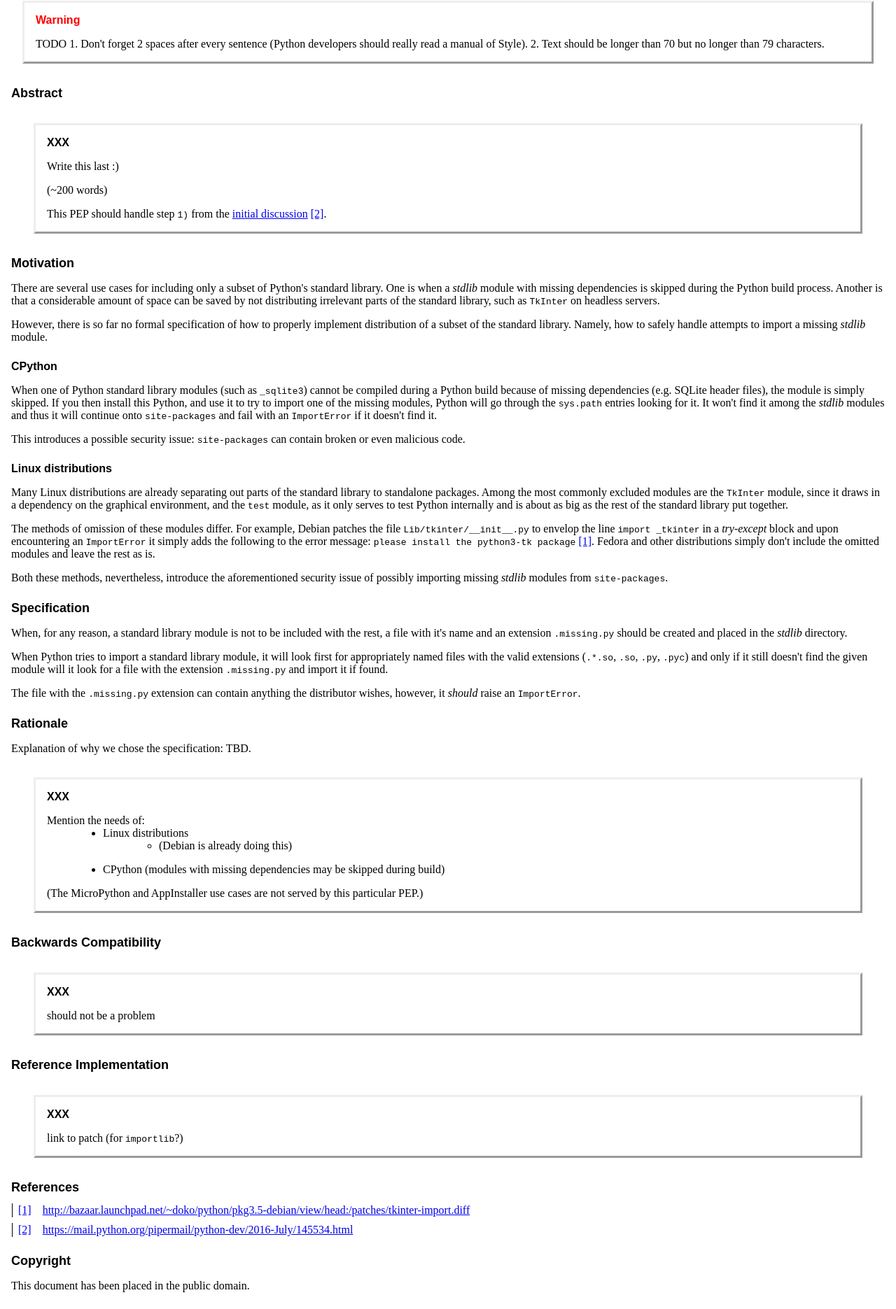
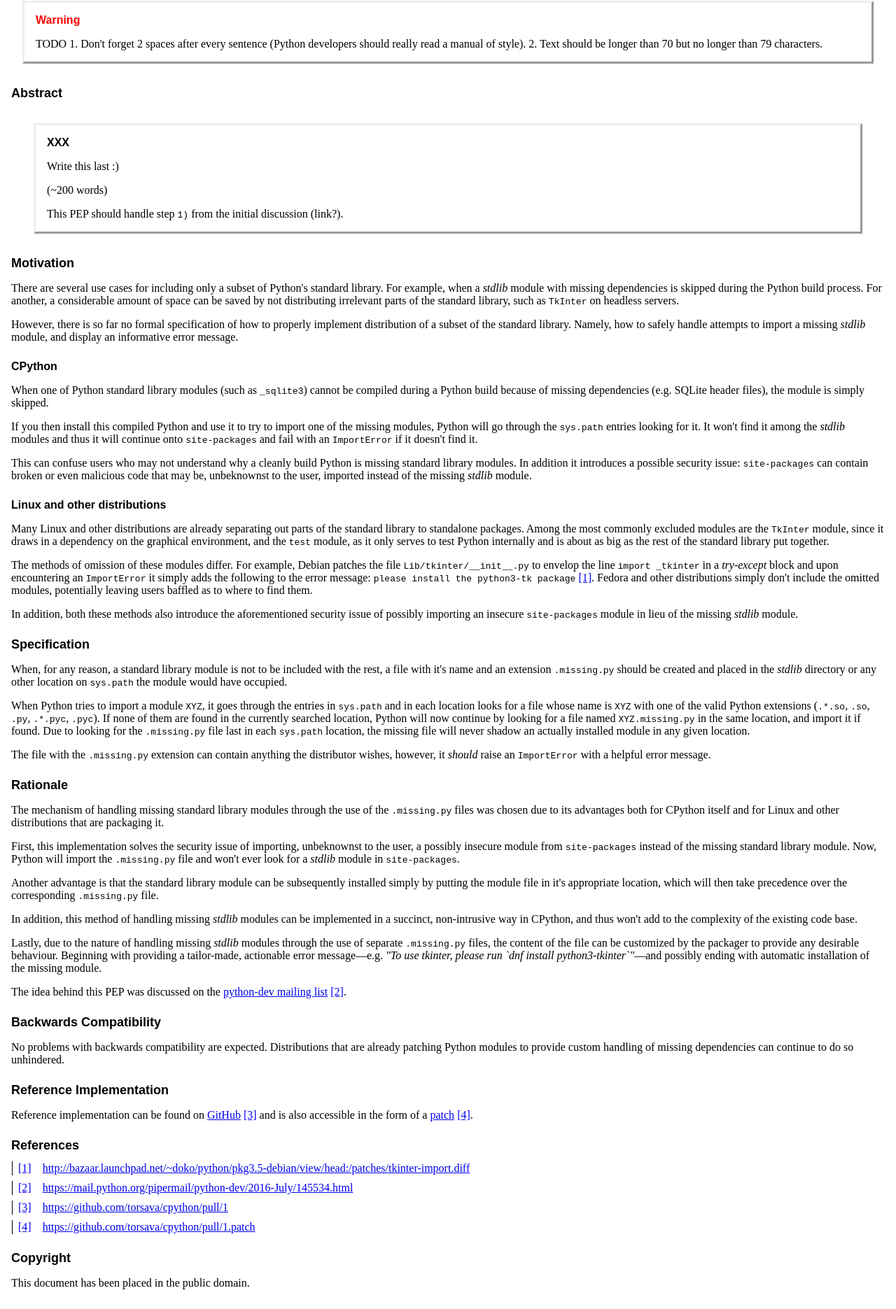
Before and after one commit to fedora-python/pep-drafts, a plain HTML site: page pep-A.html in a window 1280 px wide. Shown: the part 550-2421 px from the top of the page at 70% size. Drawn offline with Linux system fonts and the light colour scheme.

Commit message:
Render PEPs

```diff
--- a/pep-A.html
+++ b/pep-A.html
@@ -405,119 +405,108 @@ Petr Viktorin &lt;<a class="reference external" href="mailto:pviktori&#64;redhat
 <div class="contents topic" id="contents">
 <p class="topic-title first">Contents</p>
 <ul class="simple">
-<li><a class="reference internal" href="#abstract" id="id4">Abstract</a></li>
-<li><a class="reference internal" href="#motivation" id="id5">Motivation</a><ul>
-<li><a class="reference internal" href="#cpython" id="id6">CPython</a></li>
-<li><a class="reference internal" href="#linux-distributions" id="id7">Linux distributions</a></li>
+<li><a class="reference internal" href="#abstract" id="id8">Abstract</a></li>
+<li><a class="reference internal" href="#motivation" id="id9">Motivation</a><ul>
+<li><a class="reference internal" href="#cpython" id="id10">CPython</a></li>
+<li><a class="reference internal" href="#linux-and-other-distributions" id="id11">Linux and other distributions</a></li>
 </ul>
 </li>
-<li><a class="reference internal" href="#specification" id="id8">Specification</a></li>
-<li><a class="reference internal" href="#rationale" id="id9">Rationale</a></li>
-<li><a class="reference internal" href="#backwards-compatibility" id="id10">Backwards Compatibility</a></li>
-<li><a class="reference internal" href="#reference-implementation" id="id11">Reference Implementation</a></li>
-<li><a class="reference internal" href="#references" id="id12">References</a></li>
-<li><a class="reference internal" href="#copyright" id="id13">Copyright</a></li>
+<li><a class="reference internal" href="#specification" id="id12">Specification</a></li>
+<li><a class="reference internal" href="#rationale" id="id13">Rationale</a></li>
+<li><a class="reference internal" href="#backwards-compatibility" id="id14">Backwards Compatibility</a></li>
+<li><a class="reference internal" href="#reference-implementation" id="id15">Reference Implementation</a></li>
+<li><a class="reference internal" href="#references" id="id16">References</a></li>
+<li><a class="reference internal" href="#copyright" id="id17">Copyright</a></li>
 </ul>
 </div>
 <div class="warning">
 <p class="first admonition-title">Warning</p>
 <p class="last">TODO
-1. Don't forget 2 spaces after every sentence (Python developers should really read a manual of Style).
+1. Don't forget 2 spaces after every sentence (Python developers should really read a manual of style).
 2. Text should be longer than 70 but no longer than 79 characters.</p>
 </div>
 <div class="section" id="abstract">
-<h1><a class="toc-backref" href="#id4">Abstract</a></h1>
+<h1><a class="toc-backref" href="#id8">Abstract</a></h1>
 <div class="admonition">
 <p class="first admonition-title">XXX</p>
 <p>Write this last :)</p>
 <p>(~200 words)</p>
-<p class="last">This PEP should handle step <tt class="docutils literal">1)</tt> from the <a class="reference external" href="https://mail.python.org/pipermail/python-dev/2016-July/145534.html">initial discussion</a> <a class="footnote-reference" href="#id2" id="id3">[2]</a>.</p>
+<p class="last">This PEP should handle step <tt class="docutils literal">1)</tt> from the initial discussion (link?).</p>
 </div>
 </div>
 <div class="section" id="motivation">
-<h1><a class="toc-backref" href="#id5">Motivation</a></h1>
-<!-- The motivation is critical for PEPs that want to change the Python language. It should clearly explain why the existing language specification is inadequate to address the problem that the PEP solves. PEP submissions without sufficient motivation may be rejected outright. -->
-<p>There are several use cases for including only a subset of Python's standard library. One is when a <em>stdlib</em> module with missing dependencies is skipped during the Python build process. Another is that a considerable amount of space can be saved by not distributing irrelevant parts of the standard library, such as <tt class="docutils literal">TkInter</tt> on headless servers.</p>
-<p>However, there is so far no formal specification of how to properly implement distribution of a subset of the standard library. Namely, how to safely handle attempts to import a missing <em>stdlib</em> module.</p>
+<h1><a class="toc-backref" href="#id9">Motivation</a></h1>
+<!-- The motivation is critical for PEPs that want to change the Python language.  It should clearly explain why the existing language specification is inadequate to address the problem that the PEP solves.  PEP submissions without sufficient motivation may be rejected outright. -->
+<p>There are several use cases for including only a subset of Python's standard library.  For example, when a <em>stdlib</em> module with missing dependencies is skipped during the Python build process.  For another, a considerable amount of space can be saved by not distributing irrelevant parts of the standard library, such as <tt class="docutils literal">TkInter</tt> on headless servers.</p>
+<p>However, there is so far no formal specification of how to properly implement distribution of a subset of the standard library.  Namely, how to safely handle attempts to import a missing <em>stdlib</em> module, and display an informative error message.</p>
 <div class="section" id="cpython">
-<h2><a class="toc-backref" href="#id6">CPython</a></h2>
-<p>When one of Python standard library modules (such as <tt class="docutils literal">_sqlite3</tt>) cannot be compiled during a Python build because of missing dependencies (e.g. SQLite header files), the module is simply skipped. If you then install this Python, and use it to try to import one of the missing modules, Python will go through the <tt class="docutils literal">sys.path</tt> entries looking for it. It won't find it among the <em>stdlib</em> modules and thus it will continue onto <tt class="docutils literal"><span class="pre">site-packages</span></tt> and fail with an <tt class="docutils literal">ImportError</tt> if it doesn't find it.</p>
-<p>This introduces a possible security issue: <tt class="docutils literal"><span class="pre">site-packages</span></tt> can contain broken or even malicious code.</p>
+<h2><a class="toc-backref" href="#id10">CPython</a></h2>
+<p>When one of Python standard library modules (such as <tt class="docutils literal">_sqlite3</tt>) cannot be compiled during a Python build because of missing dependencies (e.g. SQLite header files), the module is simply skipped.</p>
+<p>If you then install this compiled Python and use it to try to import one of the missing modules, Python will go through the <tt class="docutils literal">sys.path</tt> entries looking for it.  It won't find it among the <em>stdlib</em> modules and thus it will continue onto <tt class="docutils literal"><span class="pre">site-packages</span></tt> and fail with an <tt class="docutils literal">ImportError</tt> if it doesn't find it.</p>
+<p>This can confuse users who may not understand why a cleanly build Python is missing standard library modules.  In addition it introduces a possible security issue: <tt class="docutils literal"><span class="pre">site-packages</span></tt> can contain broken or even malicious code that may be, unbeknownst to the user, imported instead of the missing <em>stdlib</em> module.</p>
 </div>
-<div class="section" id="linux-distributions">
-<h2><a class="toc-backref" href="#id7">Linux distributions</a></h2>
-<p>Many Linux distributions are already separating out parts of the standard library to standalone packages. Among the most commonly excluded modules are the <tt class="docutils literal">TkInter</tt> module, since it draws in a dependency on the graphical environment, and the <tt class="docutils literal">test</tt> module, as it only serves to test Python internally and is about as big as the rest of the standard library put together.</p>
-<p>The methods of omission of these modules differ. For example, Debian patches the file <tt class="docutils literal">Lib/tkinter/__init__.py</tt> to envelop the line <tt class="docutils literal">import _tkinter</tt> in a <em>try-except</em> block and upon encountering an <tt class="docutils literal">ImportError</tt> it simply adds the following to the error message: <tt class="docutils literal">please install the <span class="pre">python3-tk</span> package</tt> <a class="footnote-reference" href="#debian-patch" id="id1">[1]</a>. Fedora and other distributions simply don't include the omitted modules and leave the rest as is.</p>
-<p>Both these methods, nevertheless, introduce the aforementioned security issue of possibly importing missing <em>stdlib</em> modules from <tt class="docutils literal"><span class="pre">site-packages</span></tt>.</p>
+<div class="section" id="linux-and-other-distributions">
+<h2><a class="toc-backref" href="#id11">Linux and other distributions</a></h2>
+<p>Many Linux and other distributions are already separating out parts of the standard library to standalone packages.  Among the most commonly excluded modules are the <tt class="docutils literal">TkInter</tt> module, since it draws in a dependency on the graphical environment, and the <tt class="docutils literal">test</tt> module, as it only serves to test Python internally and is about as big as the rest of the standard library put together.</p>
+<p>The methods of omission of these modules differ.  For example, Debian patches the file <tt class="docutils literal">Lib/tkinter/__init__.py</tt> to envelop the line <tt class="docutils literal">import _tkinter</tt> in a <em>try-except</em> block and upon encountering an <tt class="docutils literal">ImportError</tt> it simply adds the following to the error message: <tt class="docutils literal">please install the <span class="pre">python3-tk</span> package</tt> <a class="footnote-reference" href="#debian-patch" id="id1">[1]</a>.  Fedora and other distributions simply don't include the omitted modules, potentially leaving users baffled as to where to find them.</p>
+<p>In addition, both these methods also introduce the aforementioned security issue of possibly importing an insecure <tt class="docutils literal"><span class="pre">site-packages</span></tt> module in lieu of the missing <em>stdlib</em> module.</p>
 </div>
 </div>
 <div class="section" id="specification">
-<h1><a class="toc-backref" href="#id8">Specification</a></h1>
-<!-- The technical specification should describe the syntax and semantics of any new language feature. The specification should be detailed enough to allow competing, interoperable implementations for at least the current major Python platforms (CPython, Jython, IronPython, PyPy). -->
-<p>When, for any reason, a standard library module is not to be included with the rest, a file with it's name and an extension <tt class="docutils literal">.missing.py</tt> should be created and placed in the <em>stdlib</em> directory.</p>
-<p>When Python tries to import a standard library module, it will look first for appropriately named files with the valid extensions (<tt class="docutils literal"><span class="pre">.*.so</span></tt>, <tt class="docutils literal">.so</tt>, <tt class="docutils literal">.py</tt>, <tt class="docutils literal">.pyc</tt>) and only if it still doesn't find the given module will it look for a file with the extension <tt class="docutils literal">.missing.py</tt> and import it if found.</p>
-<p>The file with the <tt class="docutils literal">.missing.py</tt> extension can contain anything the distributor wishes, however, it <em>should</em> raise an <tt class="docutils literal">ImportError</tt>.</p>
+<h1><a class="toc-backref" href="#id12">Specification</a></h1>
+<!-- The technical specification should describe the syntax and semantics of any new language feature.  The specification should be detailed enough to allow competing, interoperable implementations for at least the current major Python platforms (CPython, Jython, IronPython, PyPy). -->
+<p>When, for any reason, a standard library module is not to be included with the rest, a file with it's name and an extension <tt class="docutils literal">.missing.py</tt> should be created and placed in the <em>stdlib</em> directory or any other location on <tt class="docutils literal">sys.path</tt> the module would have occupied.</p>
+<p>When Python tries to import a module <tt class="docutils literal">XYZ</tt>, it goes through the entries in <tt class="docutils literal">sys.path</tt> and in each location looks for a file whose name is <tt class="docutils literal">XYZ</tt> with one of the valid Python extensions (<tt class="docutils literal"><span class="pre">.*.so</span></tt>, <tt class="docutils literal">.so</tt>, <tt class="docutils literal">.py</tt>, <tt class="docutils literal"><span class="pre">.*.pyc</span></tt>, <tt class="docutils literal">.pyc</tt>).  If none of them are found in the currently searched location, Python will now continue by looking for a file named <tt class="docutils literal">XYZ.missing.py</tt> in the same location, and import it if found.  Due to looking for the <tt class="docutils literal">.missing.py</tt> file last in each <tt class="docutils literal">sys.path</tt> location, the missing file will never shadow an actually installed module in any given location.</p>
+<p>The file with the <tt class="docutils literal">.missing.py</tt> extension can contain anything the distributor wishes, however, it <em>should</em> raise an <tt class="docutils literal">ImportError</tt> with a helpful error message.</p>
 </div>
 <div class="section" id="rationale">
-<h1><a class="toc-backref" href="#id9">Rationale</a></h1>
-<!-- The rationale fleshes out the specification by describing what motivated the design and why particular design decisions were made. It should describe alternate designs that were considered and related work, e.g. how the feature is supported in other languages.
+<h1><a class="toc-backref" href="#id13">Rationale</a></h1>
+<!-- The rationale fleshes out the specification by describing what motivated the design and why particular design decisions were made.  It should describe alternate designs that were considered and related work, e.g. how the feature is supported in other languages.
 The rationale should provide evidence of consensus within the community and discuss important objections or concerns raised during discussion. -->
-<p>Explanation of why we chose the specification: TBD.</p>
-<div class="admonition">
-<p class="first admonition-title">XXX</p>
-<dl class="docutils">
-<dt>Mention the needs of:</dt>
-<dd><ul class="first last">
-<li><dl class="first docutils">
-<dt>Linux distributions</dt>
-<dd><ul class="first last simple">
-<li>(Debian is already doing this)</li>
-</ul>
-</dd>
-</dl>
-</li>
-<li><p class="first">CPython (modules with missing dependencies may be skipped
-during build)</p>
-</li>
-</ul>
-</dd>
-</dl>
-<p class="last">(The MicroPython and AppInstaller use cases are not served by this
-particular PEP.)</p>
-</div>
+<p>The mechanism of handling missing standard library modules through the use of the <tt class="docutils literal">.missing.py</tt> files was chosen due to its advantages both for CPython itself and for Linux and other distributions that are packaging it.</p>
+<p>First, this implementation solves the security issue of importing, unbeknownst to the user, a possibly insecure module from <tt class="docutils literal"><span class="pre">site-packages</span></tt> instead of the missing standard library module.  Now, Python will import the <tt class="docutils literal">.missing.py</tt> file and won't ever look for a <em>stdlib</em> module in <tt class="docutils literal"><span class="pre">site-packages</span></tt>.</p>
+<p>Another advantage is that the standard library module can be subsequently installed simply by putting the module file in it's appropriate location, which will then take precedence over the corresponding <tt class="docutils literal">.missing.py</tt> file.</p>
+<p>In addition, this method of handling missing <em>stdlib</em> modules can be implemented in a succinct, non-intrusive way in CPython, and thus won't add to the complexity of the existing code base.</p>
+<p>Lastly, due to the nature of handling missing <em>stdlib</em> modules through the use of separate <tt class="docutils literal">.missing.py</tt> files, the content of the file can be customized by the packager to provide any desirable behaviour.  Beginning with providing a tailor-made, actionable error message—e.g. <em>&quot;To use tkinter, please run `dnf install python3-tkinter`&quot;</em>—and possibly ending with automatic installation of the missing module.</p>
+<p>The idea behind this PEP was discussed on the <a class="reference external" href="https://mail.python.org/pipermail/python-dev/2016-July/145534.html">python-dev mailing list</a> <a class="footnote-reference" href="#id2" id="id3">[2]</a>.</p>
 </div>
 <div class="section" id="backwards-compatibility">
-<h1><a class="toc-backref" href="#id10">Backwards Compatibility</a></h1>
-<div class="admonition">
-<p class="first admonition-title">XXX</p>
-<p class="last">should not be a problem</p>
-</div>
+<h1><a class="toc-backref" href="#id14">Backwards Compatibility</a></h1>
+<p>No problems with backwards compatibility are expected.  Distributions that are already patching Python modules to provide custom handling of missing dependencies can continue to do so unhindered.</p>
 </div>
 <div class="section" id="reference-implementation">
-<h1><a class="toc-backref" href="#id11">Reference Implementation</a></h1>
-<div class="admonition">
-<p class="first admonition-title">XXX</p>
-<p class="last">link to patch (for <tt class="docutils literal">importlib</tt>?)</p>
-</div>
+<h1><a class="toc-backref" href="#id15">Reference Implementation</a></h1>
+<p>Reference implementation can be found on <a class="reference external" href="https://github.com/torsava/cpython/pull/1">GitHub</a> <a class="footnote-reference" href="#id4" id="id5">[3]</a> and is also accessible in the form of a <a class="reference external" href="https://github.com/torsava/cpython/pull/1.patch">patch</a> <a class="footnote-reference" href="#id6" id="id7">[4]</a>.</p>
 </div>
 <div class="section" id="references">
-<h1><a class="toc-backref" href="#id12">References</a></h1>
+<h1><a class="toc-backref" href="#id16">References</a></h1>
 <table class="docutils footnote" frame="void" id="debian-patch" rules="none">
 <colgroup><col class="label" /><col /></colgroup>
 <tbody valign="top">
 <tr><td class="label"><a class="fn-backref" href="#id1">[1]</a></td><td><a class="reference external" href="http://bazaar.launchpad.net/~doko/python/pkg3.5-debian/view/head:/patches/tkinter-import.diff">http://bazaar.launchpad.net/~doko/python/pkg3.5-debian/view/head:/patches/tkinter-import.diff</a></td></tr>
 </tbody>
 </table>
-<!-- TODO Where to reference this? -->
 <table class="docutils footnote" frame="void" id="id2" rules="none">
 <colgroup><col class="label" /><col /></colgroup>
 <tbody valign="top">
 <tr><td class="label"><a class="fn-backref" href="#id3">[2]</a></td><td><a class="reference external" href="https://mail.python.org/pipermail/python-dev/2016-July/145534.html">https://mail.python.org/pipermail/python-dev/2016-July/145534.html</a></td></tr>
 </tbody>
 </table>
+<table class="docutils footnote" frame="void" id="id4" rules="none">
+<colgroup><col class="label" /><col /></colgroup>
+<tbody valign="top">
+<tr><td class="label"><a class="fn-backref" href="#id5">[3]</a></td><td><a class="reference external" href="https://github.com/torsava/cpython/pull/1">https://github.com/torsava/cpython/pull/1</a></td></tr>
+</tbody>
+</table>
+<table class="docutils footnote" frame="void" id="id6" rules="none">
+<colgroup><col class="label" /><col /></colgroup>
+<tbody valign="top">
+<tr><td class="label"><a class="fn-backref" href="#id7">[4]</a></td><td><a class="reference external" href="https://github.com/torsava/cpython/pull/1.patch">https://github.com/torsava/cpython/pull/1.patch</a></td></tr>
+</tbody>
+</table>
 </div>
 <div class="section" id="copyright">
-<h1><a class="toc-backref" href="#id13">Copyright</a></h1>
+<h1><a class="toc-backref" href="#id17">Copyright</a></h1>
 <p>This document has been placed in the public domain.</p>
 <!-- Local Variables:
 mode: indented-text
```
